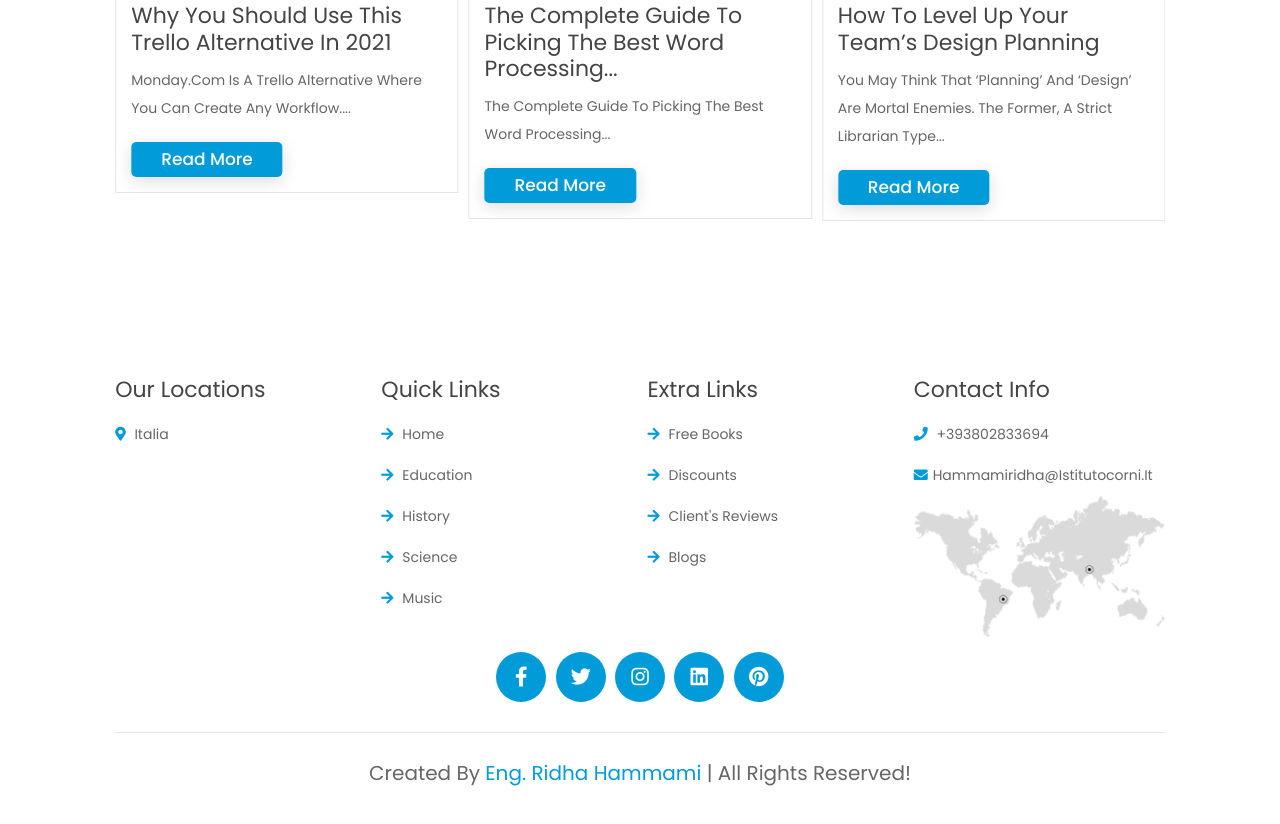
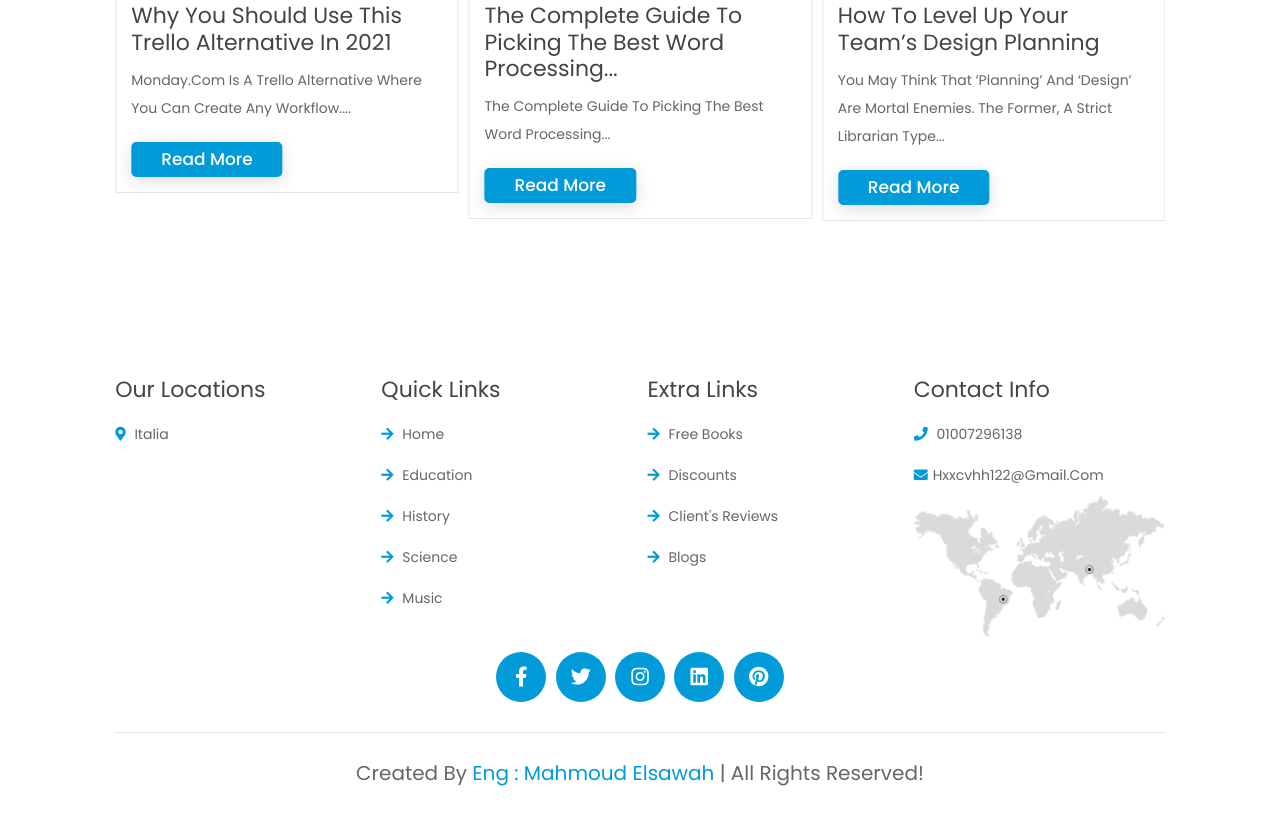
Before and after one commit to mahmoudelsawahh/full_Project, a plain HTML site: page index.html in a window 1280 px wide. Shown: the part 3783-4607 px from the top of the page. Drawn offline with Linux system fonts and the light colour scheme.

Commit message:
Update index.html

```diff
--- a/index.html
+++ b/index.html
@@ -968,8 +968,8 @@
 
         <div class="box">
             <h3>contact info</h3>
-            <a href="https://wa.me/393802833694"> <i class="fas fa-phone"></i> +393802833694 </a>
-            <a href="https://mail.google.com/mail/u/0/?tab=rm&ogbl#inbox?compose=new"> <i class="fas fa-envelope"></i>hammamiridha@istitutocorni.it</a>
+            <a href="https://wa.me/393802833694"> <i class="fas fa-phone"></i> 01007296138 </a>
+            <a href="https://mail.google.com/mail/u/0/?tab=rm&ogbl#inbox?compose=new"> <i class="fas fa-envelope"></i>hxxcvhh122@gmail.com</a>
             <img src="image/worldmap.png" class="map" alt="">
         </div>
 
@@ -983,7 +983,7 @@
         <a href="https://www.facebook.com/ridha.hammami.942" class="fab fa-pinterest"></a>
     </div>
 
-    <div class="credit"> created by <span>Eng. Ridha Hammami</span> | all rights reserved! </div>
+    <div class="credit"> created by <span>Eng : Mahmoud Elsawah</span> | all rights reserved! </div>
 
 </section>
 
```
